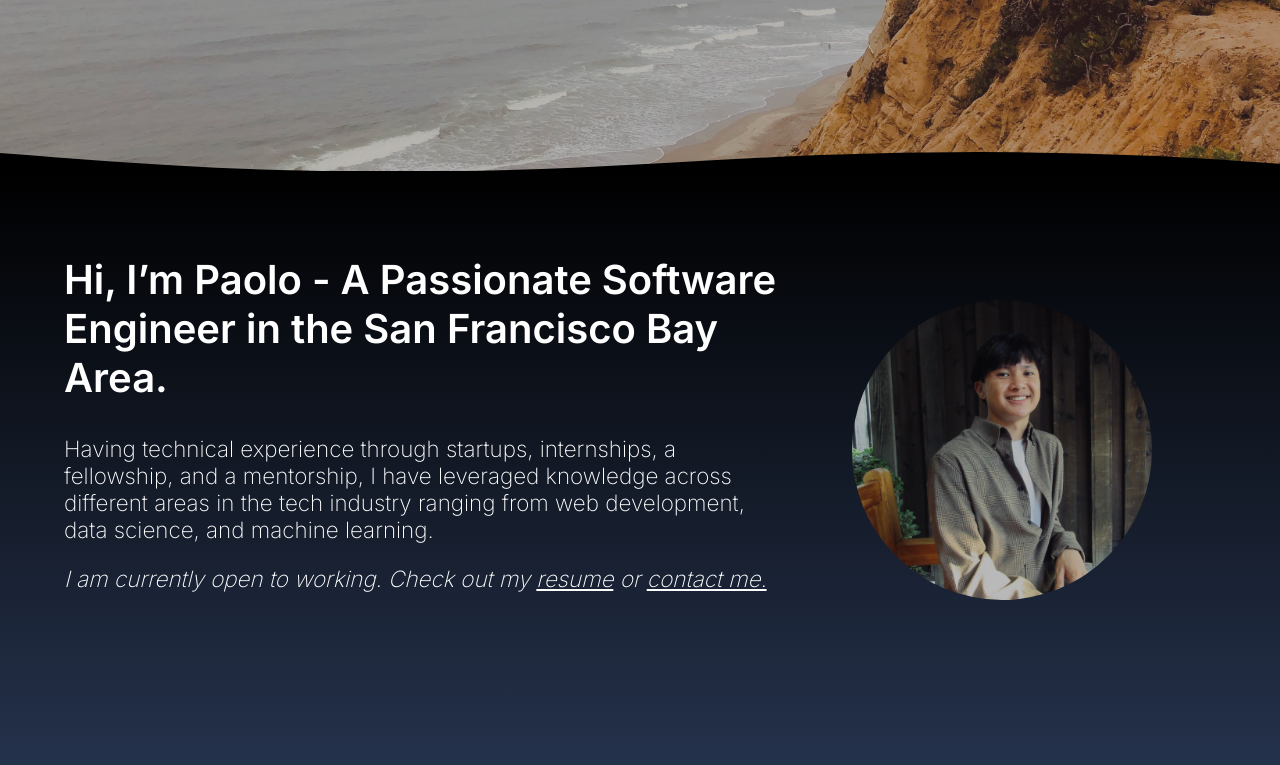
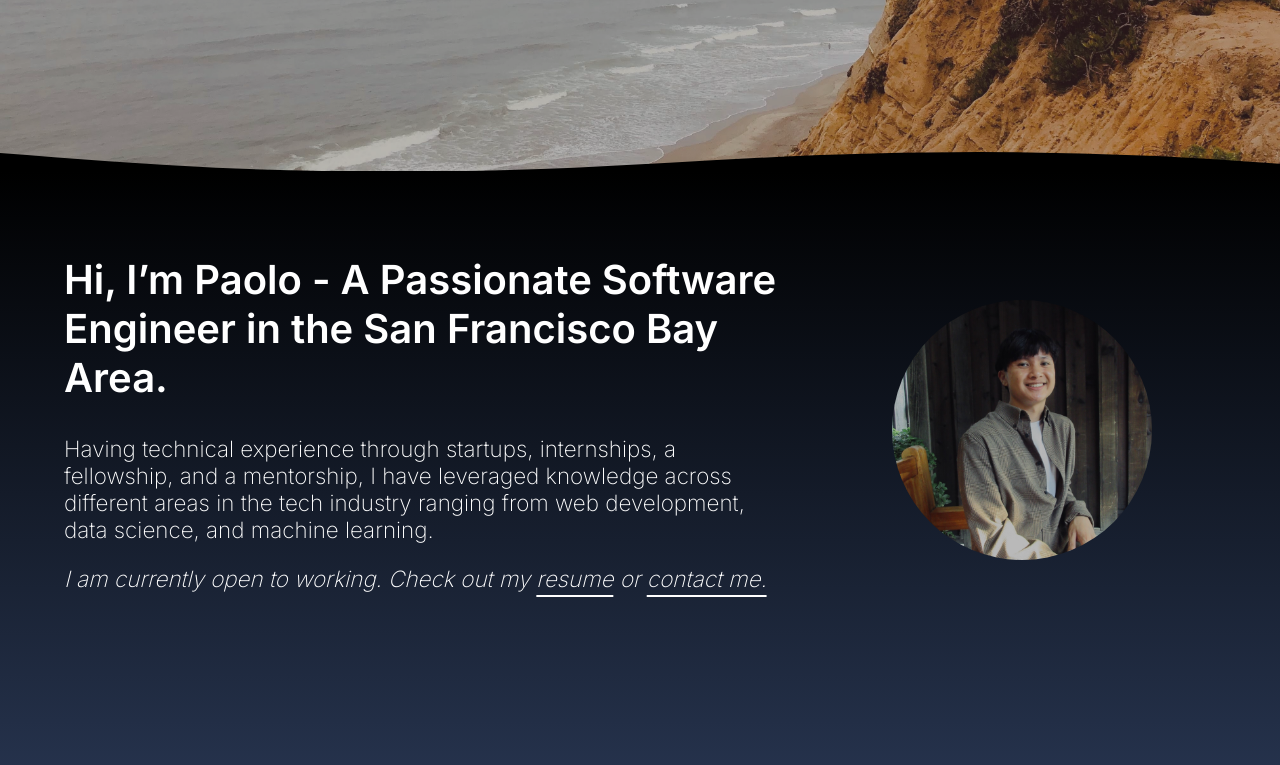
Before and after one commit to paolopedrigal/paolopedrigal.github.io, a React (Create React App) app: page / in a window 1280 px wide. Shown: the part 438-1203 px from the top of the page. Built offline with nearby package versions, Linux system fonts and the light colour scheme; a web font is replaced by a local one.

Commit message:
fix pic and description styling

```diff
--- a/src/About/About.css
+++ b/src/About/About.css
@@ -37,14 +37,30 @@
   opacity: 1;
 }
 
+.test {
+  display: flex;
+  justify-content: center;
+  align-items: center;
+  border-radius: 50%;
+  /* height: 200px;
+  width: 200px; */
+  aspect-ratio: 1;
+  overflow: hidden;
+  border: solid 20px transparent;
+}
+
 .about-me-pic-container {
   position: absolute;
   right: 10%;
   border-radius: 50%;
-  height: 200px;
-  width: 200px;
+  aspect-ratio: 1;
   overflow: hidden;
-  transition: all 0.7s;
+
+  /* border: solid 3px white;
+  aspect-ratio: 1;
+  border-radius: 50%;
+  mask: linear-gradient(rgb(255, 255, 255) 0 0) padding-box,
+    conic-gradient(#000000 var(--p, 85%), transparent 0%) border-box; */
 }
 
 .about-me-pic {
@@ -115,8 +131,8 @@
     opacity: 1;
     top: 20%;
     right: 8%;
-    width: 300px;
-    height: 300px;
+    width: 260px;
+    height: 260px;
     right: 10%;
   }
 
@@ -138,11 +154,11 @@
   .about-me-container {
     padding-bottom: 0;
   }
-  .about-me-pic-container {
+  /* .about-me-pic-container {
     width: 325px;
     height: 325px;
     right: 10%;
-  }
+  } */
 }
 
 /* CSS provided from https://www.shapedivider.app/ */
--- a/src/About/About.tsx
+++ b/src/About/About.tsx
@@ -54,14 +54,14 @@ export default function About() {
                 href={resume}
                 target="_blank"
                 rel="noreferrer"
-                style={{ color: "white" }}
+                style={{ color: "white", textUnderlineOffset: "8px" }}
               >
                 resume
               </a>
               &nbsp;or&nbsp;
               <a
                 href="mailto:paolopedrigal@gmail.com"
-                style={{ color: "white" }}
+                style={{ color: "white", textUnderlineOffset: "8px" }}
               >
                 contact me.
               </a>
```
